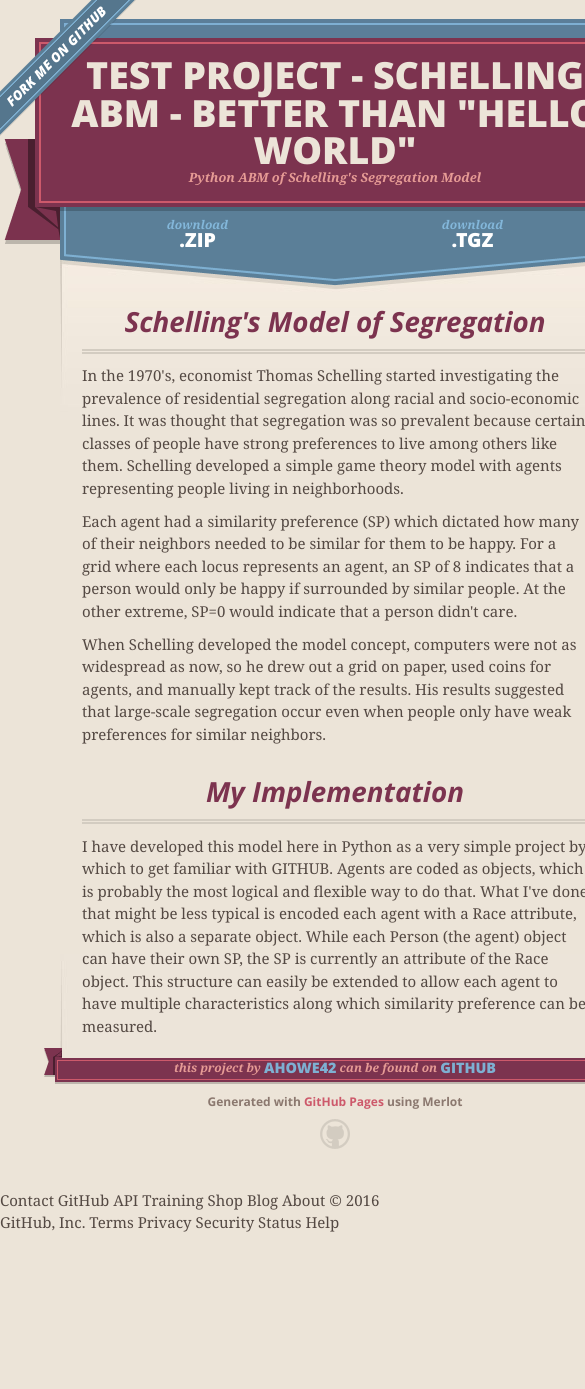
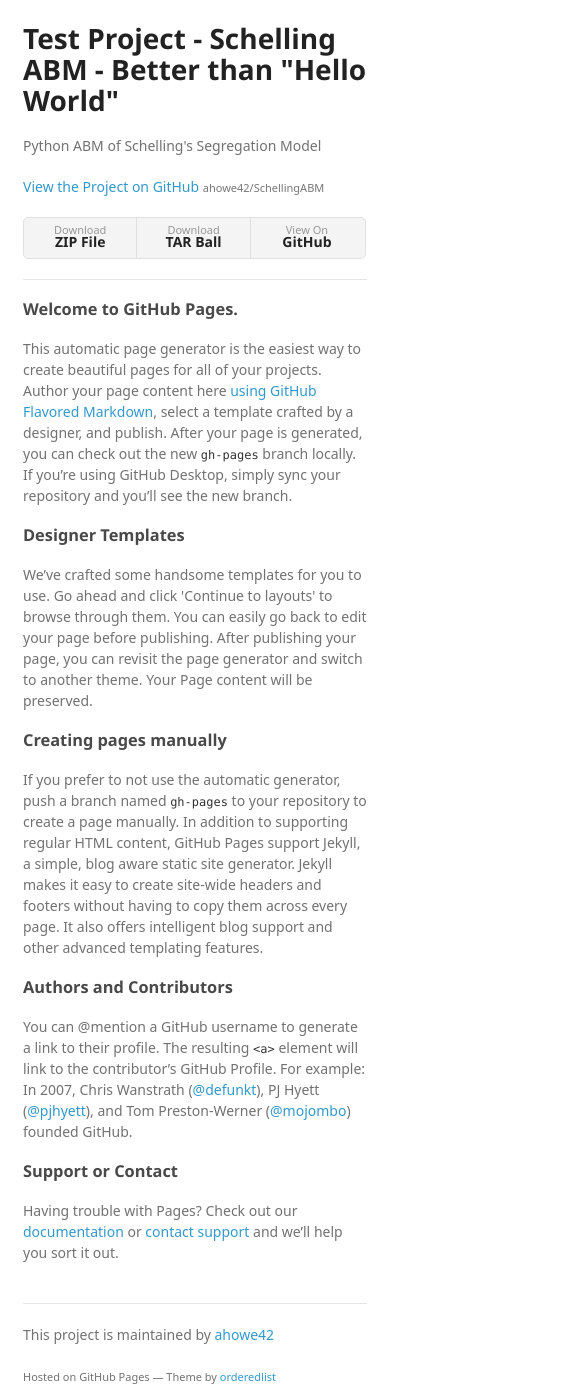
Before and after one commit to ahowe42/SchellingABM, a plain HTML site: page index.html in a window 390 px wide. Shown: the top 1389 px of the page, 585 px wide, since content can reach past the window. Before the commit the page ends 1234 px from the top, so only its background shows below. Drawn offline with nearby package versions, Linux system fonts and the light colour scheme; a web font is replaced by a local one.

```diff
--- a/index.html
+++ b/index.html
@@ -1,64 +1,33 @@
-<!DOCTYPE html>
+<!doctype html>
 <html>
   <head>
-    <meta charset='utf-8'>
+    <meta charset="utf-8">
     <meta http-equiv="X-UA-Compatible" content="chrome=1">
-    <meta name="viewport" content="width=640">
+    <title>Test Project - Schelling ABM - Better than &quot;Hello World&quot; by ahowe42</title>
 
-    <link rel="stylesheet" href="stylesheets/core.css" media="screen">
-    <link rel="stylesheet" href="stylesheets/mobile.css" media="handheld, only screen and (max-device-width:640px)">
+    <link rel="stylesheet" href="stylesheets/styles.css">
     <link rel="stylesheet" href="stylesheets/github-light.css">
+    <meta name="viewport" content="width=device-width">
+    <!--[if lt IE 9]>
+    <script src="//html5shiv.googlecode.com/svn/trunk/html5.js"></script>
+    <![endif]-->
+  </head>
+  <body>
+    <div class="wrapper">
+      <header>
+        <h1>Test Project - Schelling ABM - Better than &quot;Hello World&quot;</h1>
+        <p>Python ABM of Schelling&#39;s Segregation Model</p>
 
-    <script type="text/javascript" src="javascripts/modernizr.js"></script>
-    <script type="text/javascript" src="https://ajax.googleapis.com/ajax/libs/jquery/1.7.1/jquery.min.js"></script>
-    <script type="text/javascript" src="javascripts/headsmart.min.js"></script>
-    <script type="text/javascript">
-      $(document).ready(function () {
-        $('#main_content').headsmart()
-      })
-    </script>
-    <title>Test Project - Schelling ABM - Better than &quot;Hello World&quot; by ahowe42</title>
-  </head>
-
-  <body>
-    <a id="forkme_banner" href="https://github.com/ahowe42/SchellingABM">View on GitHub</a>
-    <div class="shell">
-
-      <header>
-        <span class="ribbon-outer">
-          <span class="ribbon-inner">
-            <h1>Test Project - Schelling ABM - Better than &quot;Hello World&quot;</h1>
-            <h2>Python ABM of Schelling&#39;s Segregation Model</h2>
-          </span>
-          <span class="left-tail"></span>
-          <span class="right-tail"></span>
-        </span>
-      </header>
-
-      <section id="downloads">
-        <span class="inner">
-          <a href="https://github.com/ahowe42/SchellingABM/zipball/master" class="zip"><em>download</em> .ZIP</a><a href="https://github.com/ahowe42/SchellingABM/tarball/master" class="tgz"><em>download</em> .TGZ</a>
-        </span>
-      </section>
+        <p class="view"><a href="https://github.com/ahowe42/SchellingABM">View the Project on GitHub <small>ahowe42/SchellingABM</small></a></p>
 
 
-      <span class="banner-fix"></span>
-
-
-      <section id="main_content">
-<h3>Schelling's Model of Segregation</h3>
-<p> In the 1970's, economist Thomas Schelling started investigating the prevalence of residential segregation along racial and socio-economic lines.  It was thought that segregation was so prevalent because certain classes of people have strong preferences to live among others like them. Schelling developed a simple game theory model with agents representing people living in neighborhoods.
-<p>
-Each agent had a similarity preference (SP) which dictated how many of their neighbors needed to be similar for them to be happy. For a grid where each locus represents an agent, an SP of 8 indicates that a person would only be happy if surrounded by similar people.  At the other extreme, SP=0 would indicate that a person didn't care.
-<p>
-When Schelling developed the model concept, computers were not as widespread as now, so he drew out a grid on paper, used coins for agents, and manually kept track of the results.  His results suggested that large-scale segregation occur even when people only have weak preferences for similar neighbors.
-
-<h3>My Implementation</h3>
-<p>
-I have developed this model here in Python as a very simple project by which to get familiar with GITHUB.  Agents are coded as objects, which is probably the most logical and flexible way to do that.  What I've done that might be less typical is encoded each agent with a Race attribute, which is also a separate object.  While each Person (the agent) object can have their own SP, the SP is currently an attribute of the Race object.  This structure can easily be extended to allow each agent to have multiple characteristics along which similarity preference can be measured.
-
-<!--
-
+        <ul>
+          <li><a href="https://github.com/ahowe42/SchellingABM/zipball/master">Download <strong>ZIP File</strong></a></li>
+          <li><a href="https://github.com/ahowe42/SchellingABM/tarball/master">Download <strong>TAR Ball</strong></a></li>
+          <li><a href="https://github.com/ahowe42/SchellingABM">View On <strong>GitHub</strong></a></li>
+        </ul>
+      </header>
+      <section>
         <h3>
 <a id="welcome-to-github-pages" class="anchor" href="#welcome-to-github-pages" aria-hidden="true"><span aria-hidden="true" class="octicon octicon-link"></span></a>Welcome to GitHub Pages.</h3>
 
@@ -83,25 +52,13 @@ I have developed this model here in Python as a very simple project by which to
 <a id="support-or-contact" class="anchor" href="#support-or-contact" aria-hidden="true"><span aria-hidden="true" class="octicon octicon-link"></span></a>Support or Contact</h3>
 
 <p>Having trouble with Pages? Check out our <a href="https://help.github.com/pages">documentation</a> or <a href="https://github.com/contact">contact support</a> and we’ll help you sort it out.</p>
--->
       </section>
-
       <footer>
-        <span class="ribbon-outer">
-          <span class="ribbon-inner">
-            <p>this project by <a href="https://github.com/ahowe42">ahowe42</a> can be found on <a href="https://github.com/ahowe42/SchellingABM">GitHub</a></p>
-          </span>
-          <span class="left-tail"></span>
-          <span class="right-tail"></span>
-        </span>
-        <p>Generated with <a href="https://pages.github.com">GitHub Pages</a> using Merlot</p>
-        <span class="octocat"></span>
+        <p>This project is maintained by <a href="https://github.com/ahowe42">ahowe42</a></p>
+        <p><small>Hosted on GitHub Pages &mdash; Theme by <a href="https://github.com/orderedlist">orderedlist</a></small></p>
       </footer>
-
     </div>
-
+    <script src="javascripts/scale.fix.js"></script>
 
   </body>
 </html>
-Contact GitHub API Training Shop Blog About
-© 2016 GitHub, Inc. Terms Privacy Security Status Help
--- /dev/null
+++ b/stylesheets/styles.css
@@ -0,0 +1,324 @@
+@font-face {
+  font-family: 'Noto Sans';
+  font-weight: 400;
+  font-style: normal;
+  src: url('../fonts/Noto-Sans-regular/Noto-Sans-regular.eot');
+  src: url('../fonts/Noto-Sans-regular/Noto-Sans-regular.eot?#iefix') format('embedded-opentype'),
+       local('Noto Sans'),
+       local('Noto-Sans-regular'),
+       url('../fonts/Noto-Sans-regular/Noto-Sans-regular.woff2') format('woff2'),
+       url('../fonts/Noto-Sans-regular/Noto-Sans-regular.woff') format('woff'),
+       url('../fonts/Noto-Sans-regular/Noto-Sans-regular.ttf') format('truetype'),
+       url('../fonts/Noto-Sans-regular/Noto-Sans-regular.svg#NotoSans') format('svg');
+}
+
+@font-face {
+  font-family: 'Noto Sans';
+  font-weight: 700;
+  font-style: normal;
+  src: url('../fonts/Noto-Sans-700/Noto-Sans-700.eot');
+  src: url('../fonts/Noto-Sans-700/Noto-Sans-700.eot?#iefix') format('embedded-opentype'),
+       local('Noto Sans Bold'),
+       local('Noto-Sans-700'),
+       url('../fonts/Noto-Sans-700/Noto-Sans-700.woff2') format('woff2'),
+       url('../fonts/Noto-Sans-700/Noto-Sans-700.woff') format('woff'),
+       url('../fonts/Noto-Sans-700/Noto-Sans-700.ttf') format('truetype'),
+       url('../fonts/Noto-Sans-700/Noto-Sans-700.svg#NotoSans') format('svg');
+}
+
+@font-face {
+  font-family: 'Noto Sans';
+  font-weight: 400;
+  font-style: italic;
+  src: url('../fonts/Noto-Sans-italic/Noto-Sans-italic.eot');
+  src: url('../fonts/Noto-Sans-italic/Noto-Sans-italic.eot?#iefix') format('embedded-opentype'),
+       local('Noto Sans Italic'),
+       local('Noto-Sans-italic'),
+       url('../fonts/Noto-Sans-italic/Noto-Sans-italic.woff2') format('woff2'),
+       url('../fonts/Noto-Sans-italic/Noto-Sans-italic.woff') format('woff'),
+       url('../fonts/Noto-Sans-italic/Noto-Sans-italic.ttf') format('truetype'),
+       url('../fonts/Noto-Sans-italic/Noto-Sans-italic.svg#NotoSans') format('svg');
+}
+
+@font-face {
+  font-family: 'Noto Sans';
+  font-weight: 700;
+  font-style: italic;
+  src: url('../fonts/Noto-Sans-700italic/Noto-Sans-700italic.eot');
+  src: url('../fonts/Noto-Sans-700italic/Noto-Sans-700italic.eot?#iefix') format('embedded-opentype'),
+       local('Noto Sans Bold Italic'),
+       local('Noto-Sans-700italic'),
+       url('../fonts/Noto-Sans-700italic/Noto-Sans-700italic.woff2') format('woff2'),
+       url('../fonts/Noto-Sans-700italic/Noto-Sans-700italic.woff') format('woff'),
+       url('../fonts/Noto-Sans-700italic/Noto-Sans-700italic.ttf') format('truetype'),
+       url('../fonts/Noto-Sans-700italic/Noto-Sans-700italic.svg#NotoSans') format('svg');
+}
+
+body {
+  background-color: #fff;
+  padding:50px;
+  font: 14px/1.5 "Noto Sans", "Helvetica Neue", Helvetica, Arial, sans-serif;
+  color:#727272;
+  font-weight:400;
+}
+
+h1, h2, h3, h4, h5, h6 {
+  color:#222;
+  margin:0 0 20px;
+}
+
+p, ul, ol, table, pre, dl {
+  margin:0 0 20px;
+}
+
+h1, h2, h3 {
+  line-height:1.1;
+}
+
+h1 {
+  font-size:28px;
+}
+
+h2 {
+  color:#393939;
+}
+
+h3, h4, h5, h6 {
+  color:#494949;
+}
+
+a {
+  color:#39c;
+  text-decoration:none;
+}
+
+a:hover {
+  color:#069;
+}
+
+a small {
+  font-size:11px;
+  color:#777;
+  margin-top:-0.3em;
+  display:block;
+}
+
+a:hover small {
+  color:#777;
+}
+
+.wrapper {
+  width:860px;
+  margin:0 auto;
+}
+
+blockquote {
+  border-left:1px solid #e5e5e5;
+  margin:0;
+  padding:0 0 0 20px;
+  font-style:italic;
+}
+
+code, pre {
+  font-family:Monaco, Bitstream Vera Sans Mono, Lucida Console, Terminal, Consolas, Liberation Mono, DejaVu Sans Mono, Courier New, monospace;
+  color:#333;
+  font-size:12px;
+}
+
+pre {
+  padding:8px 15px;
+  background: #f8f8f8;
+  border-radius:5px;
+  border:1px solid #e5e5e5;
+  overflow-x: auto;
+}
+
+table {
+  width:100%;
+  border-collapse:collapse;
+}
+
+th, td {
+  text-align:left;
+  padding:5px 10px;
+  border-bottom:1px solid #e5e5e5;
+}
+
+dt {
+  color:#444;
+  font-weight:700;
+}
+
+th {
+  color:#444;
+}
+
+img {
+  max-width:100%;
+}
+
+header {
+  width:270px;
+  float:left;
+  position:fixed;
+  -webkit-font-smoothing:subpixel-antialiased;
+}
+
+header ul {
+  list-style:none;
+  height:40px;
+  padding:0;
+  background: #f4f4f4;
+  border-radius:5px;
+  border:1px solid #e0e0e0;
+  width:270px;
+}
+
+header li {
+  width:89px;
+  float:left;
+  border-right:1px solid #e0e0e0;
+  height:40px;
+}
+
+header li:first-child a {
+  border-radius:5px 0 0 5px;
+}
+
+header li:last-child a {
+  border-radius:0 5px 5px 0;
+}
+
+header ul a {
+  line-height:1;
+  font-size:11px;
+  color:#999;
+  display:block;
+  text-align:center;
+  padding-top:6px;
+  height:34px;
+}
+
+header ul a:hover {
+  color:#999;
+}
+
+header ul a:active {
+  background-color:#f0f0f0;
+}
+
+strong {
+  color:#222;
+  font-weight:700;
+}
+
+header ul li + li + li {
+  border-right:none;
+  width:89px;
+}
+
+header ul a strong {
+  font-size:14px;
+  display:block;
+  color:#222;
+}
+
+section {
+  width:500px;
+  float:right;
+  padding-bottom:50px;
+}
+
+small {
+  font-size:11px;
+}
+
+hr {
+  border:0;
+  background:#e5e5e5;
+  height:1px;
+  margin:0 0 20px;
+}
+
+footer {
+  width:270px;
+  float:left;
+  position:fixed;
+  bottom:50px;
+  -webkit-font-smoothing:subpixel-antialiased;
+}
+
+@media print, screen and (max-width: 960px) {
+
+  div.wrapper {
+    width:auto;
+    margin:0;
+  }
+
+  header, section, footer {
+    float:none;
+    position:static;
+    width:auto;
+  }
+
+  header {
+    padding-right:320px;
+  }
+
+  section {
+    border:1px solid #e5e5e5;
+    border-width:1px 0;
+    padding:20px 0;
+    margin:0 0 20px;
+  }
+
+  header a small {
+    display:inline;
+  }
+
+  header ul {
+    position:absolute;
+    right:50px;
+    top:52px;
+  }
+}
+
+@media print, screen and (max-width: 720px) {
+  body {
+    word-wrap:break-word;
+  }
+
+  header {
+    padding:0;
+  }
+
+  header ul, header p.view {
+    position:static;
+  }
+
+  pre, code {
+    word-wrap:normal;
+  }
+}
+
+@media print, screen and (max-width: 480px) {
+  body {
+    padding:15px;
+  }
+
+  header ul {
+    width:99%;
+  }
+
+  header li, header ul li + li + li {
+    width:33%;
+  }
+}
+
+@media print {
+  body {
+    padding:0.4in;
+    font-size:12pt;
+    color:#444;
+  }
+}
```
Also changed, not shown: javascripts/scale.fix.js (added, +17 -0 lines).
